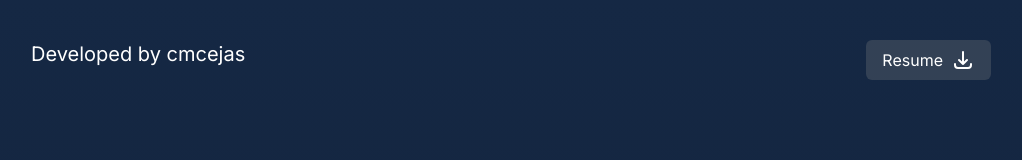
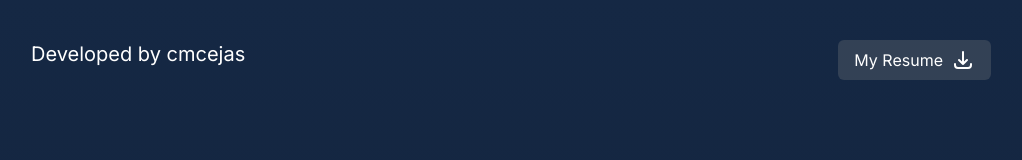
Before and after one commit to cmcejas/portfolio, a Next.js app: page / in a window 1280 px wide. Shown: the top 160 px of the page, without its empty margins (129-1151 px from the left). Built offline with nearby package versions, Linux system fonts and the light colour scheme.

Commit message:
Update page.tsx

```diff
--- a/app/page.tsx
+++ b/app/page.tsx
@@ -28,7 +28,7 @@ export default function Home() {
 
             <li className="fade-in-up">
               <a className="bg-slate-700 text-white px-4 py-2 rounded-md ml-8 hover:transform hover:-translate-y-1 transition-transform duration-300 flex items-center space-x-2" href="Resume.pdf" download>
-                <span>Resume</span>
+                <span>My Resume</span>
                 <svg className="h-6 w-6" fill="none" viewBox="0 0 24 24" stroke="currentColor">
                   <path strokeLinecap="round" strokeLinejoin="round" strokeWidth="2" d="M4 16v1a3 3 0 003 3h10a3 3 0 003-3v-1m-4-4l-4 4m0 0l-4-4m4 4V4" />
                 </svg>
@@ -69,7 +69,7 @@ export default function Home() {
 
           <li className="md:invisible flex justify-center fade-in-up">
               <a className="bg-slate-700 text-xl text-white px-7 py-3 rounded-lg hover:transform hover:-translate-y-1 transition-transform duration-300 flex items-center space-x-2" style={{ boxShadow: '0 0 20px rgba(200, 200, 200, 0.2)' }} href="Resume.pdf" download>
-                <span>Resume</span>
+                <span>My Resume</span>
                 <svg className="h-7 w-7" fill="none" viewBox="0 0 24 24" stroke="currentColor">
                   <path strokeLinecap="round" strokeLinejoin="round" strokeWidth="2" d="M4 16v1a3 3 0 003 3h10a3 3 0 003-3v-1m-4-4l-4 4m0 0l-4-4m4 4V4" />
                 </svg>
```
